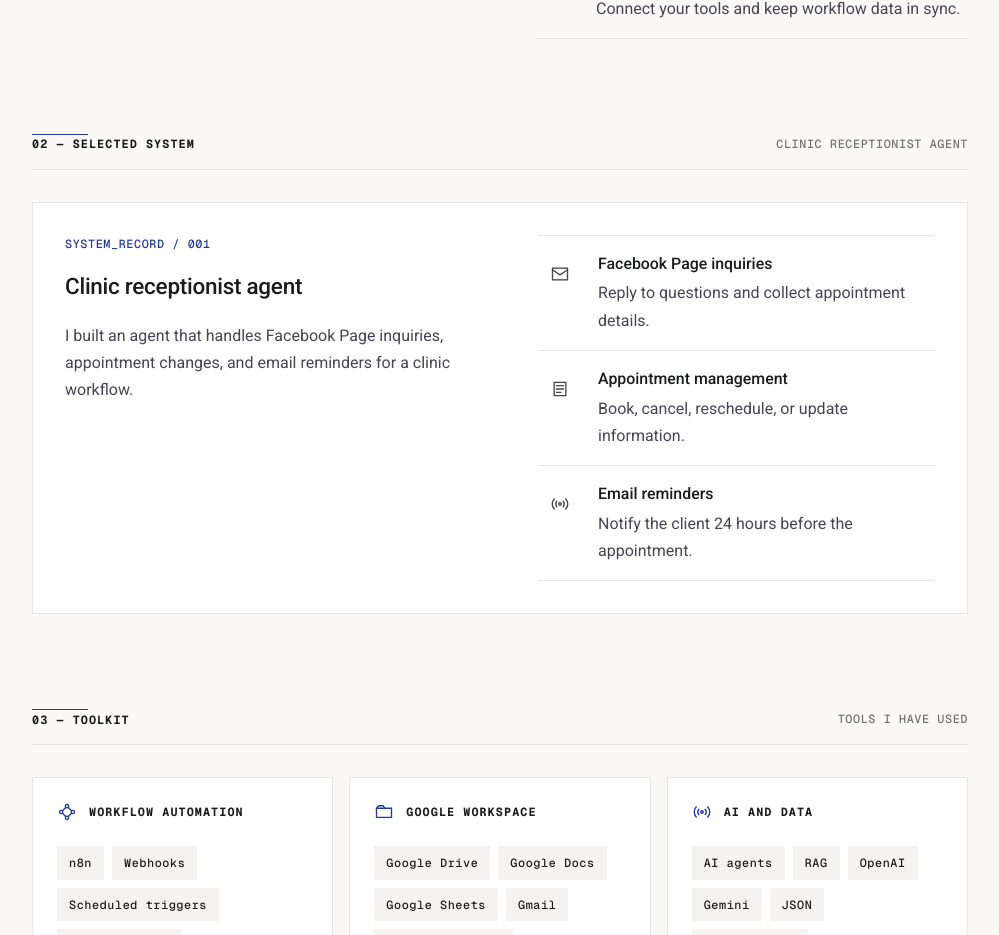
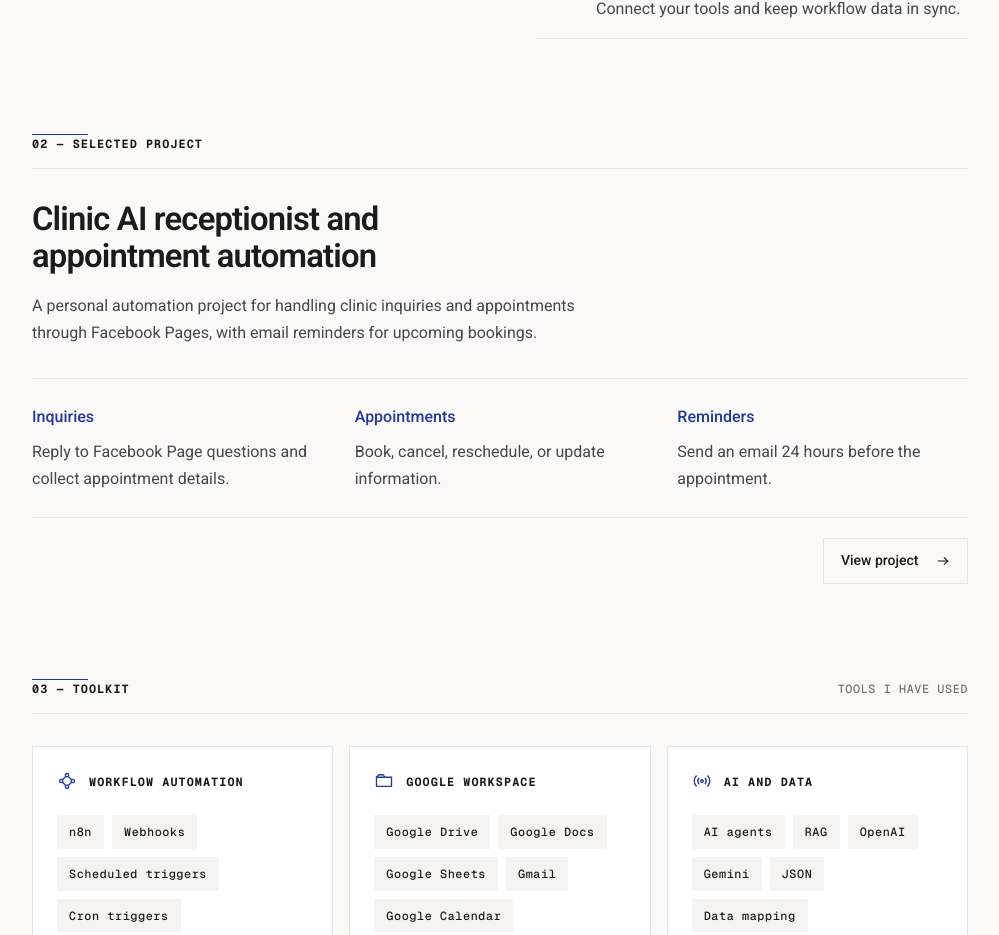
Before and after one commit to kin2001/myportfolio, a Next.js app in the folder web/: page /about in a window 1280 px wide. Shown: the part 882-1817 px from the top of the page, without its empty margins (280-1279 px from the left). Built offline with nearby package versions, Linux system fonts and the light colour scheme; no server answers.

Commit message:
Give About selected project a distinct editorial layout

```diff
--- a/web/src/app/(site)/about/page.tsx
+++ b/web/src/app/(site)/about/page.tsx
@@ -46,9 +46,9 @@ const personStructuredData = {
 };
 
 const clinicFunctions = [
-  ["contact", "Facebook Page inquiries", "Reply to questions and collect appointment details."],
-  ["experience", "Appointment management", "Book, cancel, reschedule, or update information."],
-  ["signal", "Email reminders", "Notify the client 24 hours before the appointment."],
+  ["Inquiries", "Reply to Facebook Page questions and collect appointment details."],
+  ["Appointments", "Book, cancel, reschedule, or update information."],
+  ["Reminders", "Send an email 24 hours before the appointment."],
 ] as const;
 
 const toolGroups = [
@@ -85,23 +85,23 @@ export default function AboutPage() {
 
       <ApproachSection index="01" />
 
-      <section className="section-space" data-reveal="record">
-        <SectionHeader index="02" title="Selected system" meta="CLINIC RECEPTIONIST AGENT" />
-        <div className="module mt-8 grid min-w-0 gap-8 p-6 sm:p-8 xl:grid-cols-[minmax(0,1fr)_minmax(320px,.9fr)]" data-phone-layout="content-pair">
-          <div className="min-w-0">
-            <p className="mono-meta accent">SYSTEM_RECORD / 001</p>
-            <h3 className="public-card-title mt-5">Clinic receptionist agent</h3>
-            <p className="public-body mt-5">I built an agent that handles Facebook Page inquiries, appointment changes, and email reminders for a clinic workflow.</p>
-          </div>
-          <ul className="divide-y divide-[var(--line)] border-y border-[var(--line)]">
-            {clinicFunctions.map(([icon, title, body]) => (
-              <li className="grid grid-cols-[44px_minmax(0,1fr)] gap-4 py-4" key={title}>
-                <span className="flex h-11 w-11 items-center justify-center text-[var(--ink-soft)]"><Icon name={icon} className="h-5 w-5" /></span>
-                <div className="min-w-0"><h4 className="font-medium">{title}</h4><p className="public-body mt-1">{body}</p></div>
+      <section className="section-space" data-reveal="record" aria-labelledby="selected-project-title">
+        <SectionHeader index="02" title="Selected project" />
+        <article className="mt-6 min-w-0 md:mt-8">
+          <h3 id="selected-project-title" className="public-section-title max-w-[30ch] [text-wrap:balance]">Clinic AI receptionist and appointment automation</h3>
+          <p className="public-body mt-4 max-w-[65ch]">A personal automation project for handling clinic inquiries and appointments through Facebook Pages, with email reminders for upcoming bookings.</p>
+          <ul className="mt-6 grid grid-cols-3 gap-3 border-y border-[var(--line)] py-5 md:mt-8 md:gap-8 md:py-6" data-phone-layout="project-capabilities" aria-label="Project capabilities">
+            {clinicFunctions.map(([title, body]) => (
+              <li className="min-w-0" key={title}>
+                <h4 className="public-body font-medium"><span className="accent">{title}</span></h4>
+                <p className="public-body mt-2">{body}</p>
               </li>
             ))}
           </ul>
-        </div>
+          <div className="mt-5 flex justify-end">
+            <Link href="/work/clinic-ai-receptionist-and-appointment-automation" className="button-secondary">View project <Icon name="arrow" className="h-4 w-4" /></Link>
+          </div>
+        </article>
       </section>
 
       <section className="section-space" data-reveal="record">
```
Also changed, not shown: 3 other files (tests, documents, lock files or other folders).
